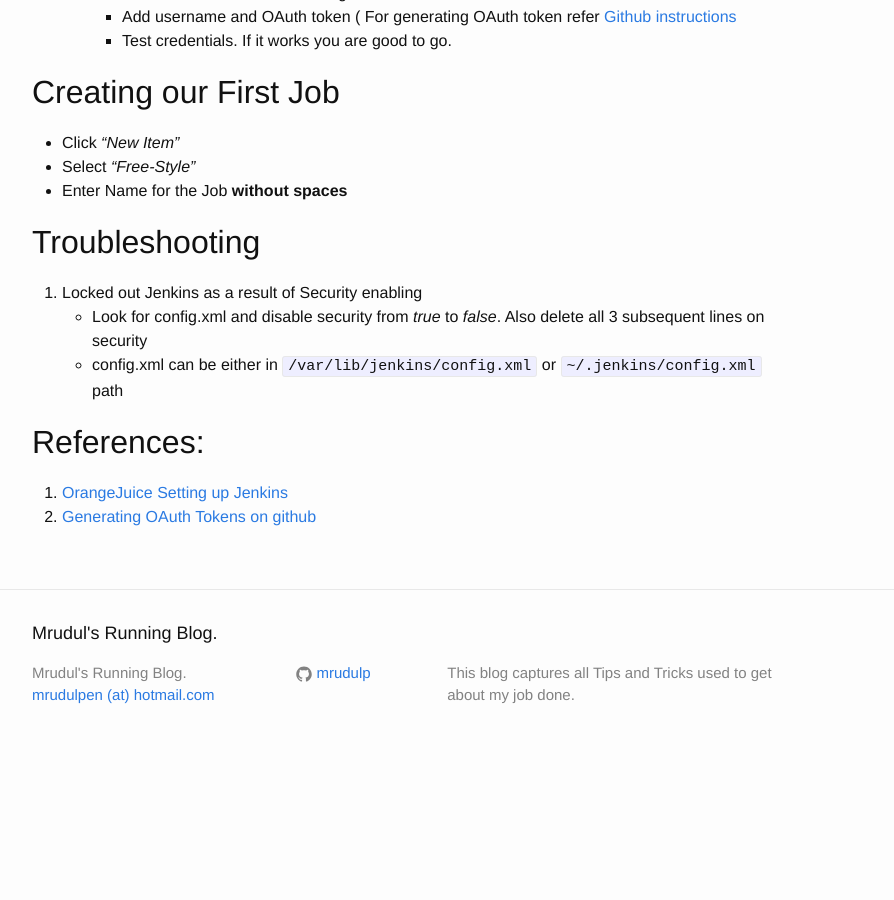
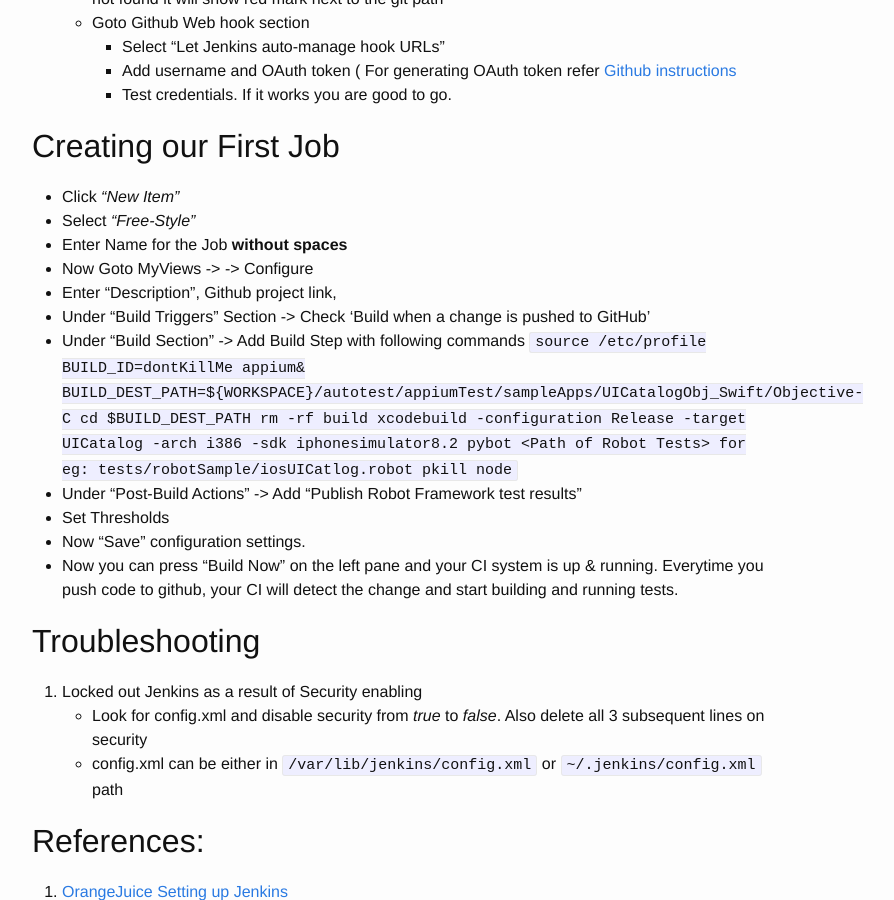
Before and after one commit to mrudulp/mrudulp.github.io, a Jekyll site: the page built from _posts/2015-06-01-Continuous-Integration-of-iOS-Application-with-Jenkins.md, in a window 1280 px wide and 900 px high, scrolled down 1326 px. Shown: the whole window, without its empty margins (238-1132 px from the left). Built offline with Jekyll 4.4.1, drawn with Linux system fonts in a browser that asks for light colours; before the commit the page ends 2093 px from its top, so only the background shows below that; some of the changed text lies outside the part shown.

Commit message:
Updated Posts and including tags to link posts

```diff
--- a/_posts/2015-06-01-Continuous-Integration-of-iOS-Application-with-Jenkins.md
+++ b/_posts/2015-06-01-Continuous-Integration-of-iOS-Application-with-Jenkins.md
@@ -7,14 +7,16 @@ categories: automation_testing iOS continuous_integration jenkins
 
 # Continuous Integration of iOS Application with Jenkins.
 
+###(These are partial instructions, these would be updated soon.)
+
 We are going to look at Continuous Integration of iOS Application with Jenkins CI. We are going to use Appium for Test Automation and Robot Framework to write the tests.
 
 These instructions were written for 1.6.614 version of Jenkins
 
 ## Installation
 
-* We will install [Jenkins on Mac](#Link??)
-* Appium Installation *Todo*
+* We will install [Jenkins on Mac]({% post_url 2015-05-30-Installing-Jenkins-On-Mac %})
+* Install Appium by following instructions in previous [blog](% post_url 2015-05-28-Getting-Started-With-Appium %)
 * Robot Installation *Todo*
 
 ## Configuration
@@ -58,6 +60,22 @@ Now your security is setup and you are good to go.
 * Click *"New Item"*
 * Select *"Free-Style"*
 * Enter Name for the Job **without spaces**
+* Now Goto MyViews -> <New Item> -> Configure
+* Enter "Description", Github project link,
+* Under "Build Triggers" Section -> Check 'Build when a change is pushed to GitHub'
+* Under "Build Section" -> Add Build Step with following commands
+`source /etc/profile
+BUILD_ID=dontKillMe appium&
+BUILD_DEST_PATH=${WORKSPACE}/autotest/appiumTest/sampleApps/UICatalogObj_Swift/Objective-C
+cd $BUILD_DEST_PATH
+rm -rf build
+xcodebuild -configuration Release -target UICatalog -arch i386 -sdk iphonesimulator8.2
+pybot <Path of Robot Tests> for eg: tests/robotSample/iosUICatlog.robot
+pkill node`
+* Under "Post-Build Actions" -> Add "Publish Robot Framework test results"
+* Set Thresholds
+* Now "Save" configuration settings.
+* Now you can press "Build Now" on the left pane and your CI system is up & running. Everytime you push code to github, your CI will detect the change and start building and running tests.
 
 ## Troubleshooting
 
```
Also changed, not shown: _posts/2015-05-31-Automated-Testing-With-Appium-and-Robot-Framework.md (+4 -3 lines).
